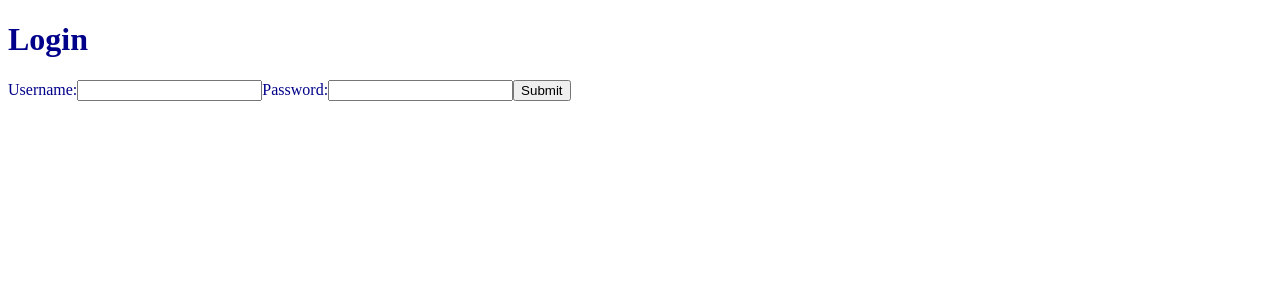
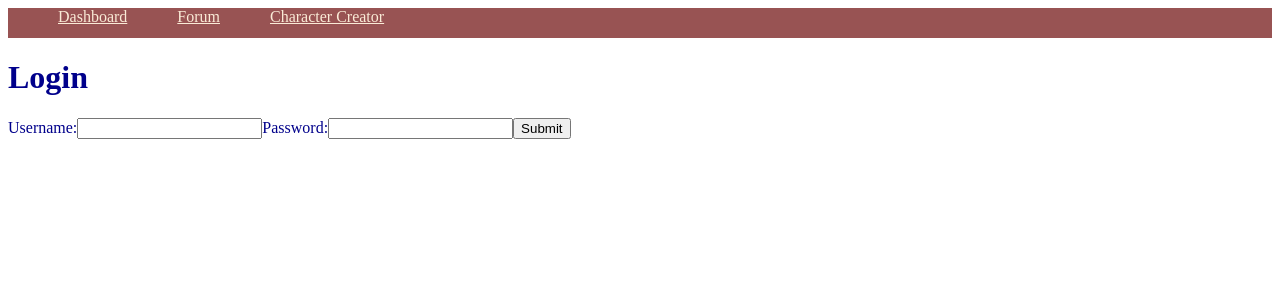
Before and after one commit to FredMcAwesome/neon-codex, a React app in the folder frontend/: page /login in a window 1280 px wide. Shown: the top 300 px of the page. Built offline with nearby package versions, Linux system fonts and the light colour scheme; what @shadowrun/common would draw is missing.

Commit message:
Add Character Creator foundation

```diff
--- a/frontend/src/App.tsx
+++ b/frontend/src/App.tsx
@@ -1,10 +1,14 @@
 import { Routes, Route } from "react-router-dom";
 import { useQuery } from "@tanstack/react-query";
-import { PrivateRoute, LoginRoute } from "./utils/PrivateRoute.js";
+import { PrivateRoute, Login } from "./utils/PrivateRoute.js";
 import Forum, { forumPath } from "./components/forum/Forum.js";
 import Dashboard, { dashboardPath } from "./components/dashboard/Dashboard.js";
 import { loginPath } from "./components/login/Login.js";
 import { isAuthenticated } from "./components/login/loginHelper.js";
+import NavigationBar from "./components/navigation/NavigationBar.js";
+import CharacterCreator, {
+  characterCreatorPath,
+} from "./components/character/CharacterCreator.js";
 
 function App() {
   const { isLoading } = useQuery(["authenticationStatus"], isAuthenticated);
@@ -18,6 +22,8 @@ function App() {
     );
   } else {
     return (
+      <>
+        <NavigationBar />
         <Routes>
           {/* Children of Routes need to be Route component so need to have
           this cumbersome format for routes to allow redirect */}
@@ -25,10 +31,15 @@ function App() {
             path={dashboardPath}
             element={<PrivateRoute outlet={<Dashboard />} />}
           />
-        <Route path={forumPath} element={<PrivateRoute outlet={<Forum />} />} />
+          <Route
+            path={forumPath}
+            element={<PrivateRoute outlet={<Forum />} />}
+          />
 
-        <Route path={loginPath} element={<LoginRoute />} />
+          <Route path={loginPath} element={<Login />} />
+          <Route path={characterCreatorPath} element={<CharacterCreator />} />
         </Routes>
+      </>
     );
   }
 }
--- /dev/null
+++ b/frontend/src/components/character/CharacterCreator.tsx
@@ -0,0 +1,11 @@
+const characterCreatorPath = "/character_creator";
+const CharacterCreator = function () {
+  return (
+    <div>
+      <p>Character Creator</p>
+    </div>
+  );
+};
+
+export { characterCreatorPath };
+export default CharacterCreator;
--- a/frontend/src/components/login/Login.tsx
+++ b/frontend/src/components/login/Login.tsx
@@ -6,7 +6,7 @@ import { attemptLogin } from "./loginHelper.js";
 
 const loginPath = "/login";
 
-const Login = function () {
+const LoginRoute = function () {
   const [username, setUsername] = useState("");
   const [password, setPassword] = useState("");
   const { mutateAsync, isLoading, data, isError, error } =
@@ -59,4 +59,4 @@ const Login = function () {
 };
 
 export { loginPath };
-export default Login;
+export default LoginRoute;
--- /dev/null
+++ b/frontend/src/components/navigation/NavigationBar.css
@@ -0,0 +1,9 @@
+header {
+  background-color: rgb(152, 83, 83);
+  min-height: 30px;
+}
+
+header > a {
+  margin: auto auto auto 50px;
+  color: antiquewhite;
+}
--- /dev/null
+++ b/frontend/src/components/navigation/NavigationBar.tsx
@@ -0,0 +1,14 @@
+import { Link } from "react-router-dom";
+import "./NavigationBar.css";
+
+const NavigationBar = function () {
+  return (
+    <header>
+      <Link to={"/"}>Dashboard</Link>
+      <Link to={"/forum"}>Forum</Link>
+      <Link to={"/character_creator"}>Character Creator</Link>
+    </header>
+  );
+};
+
+export default NavigationBar;
--- a/frontend/src/utils/PrivateRoute.tsx
+++ b/frontend/src/utils/PrivateRoute.tsx
@@ -5,14 +5,14 @@
 // If not: they are redirected to the login page.
 import { Navigate } from "react-router-dom";
 import { dashboardPath } from "../components/dashboard/Dashboard.js";
-import Login, { loginPath } from "../components/login/Login.js";
+import LoginRoute, { loginPath } from "../components/login/Login.js";
 import { getUserSession } from "../components/login/loginHelper.js";
 
 export type ProtectedRouteProps = {
   outlet: JSX.Element;
 };
 
-const PrivateRoute = ({ outlet }: ProtectedRouteProps) => {
+const PrivateRoute = function ({ outlet }: ProtectedRouteProps) {
   const { token } = getUserSession();
   // assume userSession is up to date later redirect to login page
   // if server responds with authentication failed for any request
@@ -24,7 +24,7 @@ const PrivateRoute = ({ outlet }: ProtectedRouteProps) => {
   }
 };
 
-const LoginRoute = () => {
+const Login = function () {
   const { token } = getUserSession();
 
   /* Direct any login requests to dashboard if already logged in */
@@ -32,8 +32,8 @@ const LoginRoute = () => {
     console.log("already logged in");
     return <Navigate to={{ pathname: dashboardPath }} />;
   } else {
-    return <Login />;
+    return <LoginRoute />;
   }
 };
 
-export { PrivateRoute, LoginRoute };
+export { PrivateRoute, Login };
--- a/frontend/webpack.config.cjs
+++ b/frontend/webpack.config.cjs
@@ -40,6 +40,6 @@ module.exports = {
     new HtmlWebpackPlugin({
       template: "index.html",
     }),
-    new MiniCssExtractPlugin(),
+    new MiniCssExtractPlugin({ filename: "[name].[contenthash].css" }),
   ],
 };
--- a/package.json
+++ b/package.json
@@ -18,6 +18,7 @@
   },
   "private": true,
   "devDependencies": {
+    "@types/mini-css-extract-plugin": "^2.5.1",
     "@typescript-eslint/eslint-plugin": "^5.36.1",
     "@typescript-eslint/parser": "^5.36.1",
     "eslint": "^8.23.0",
```
Also changed, not shown: 2 other files (tests, documents, lock files or other folders). Lines whose indentation alone changed are shown as unchanged.
